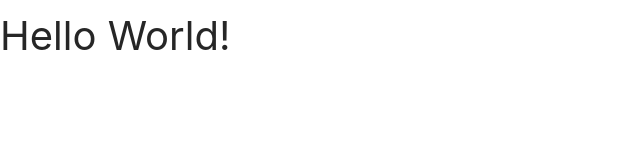
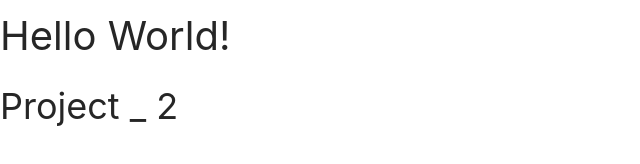
Before and after one commit to Rx2s3/first-project, a plain HTML site: page index.html in a window 1280 px wide. Shown: the whole page, without its empty margins (0-640 px from the left). Drawn offline with Linux system fonts and the light colour scheme.

Commit message:
index.html mode

```diff
--- a/index.html
+++ b/index.html
@@ -9,6 +9,7 @@
 </head>
 <body>
     <h1>Hello World!</h1>
+    <h2>Project _ 2</h2>
     <script src="./js/halfmoon.min.js"></script>
 </body>
 </html>
```
